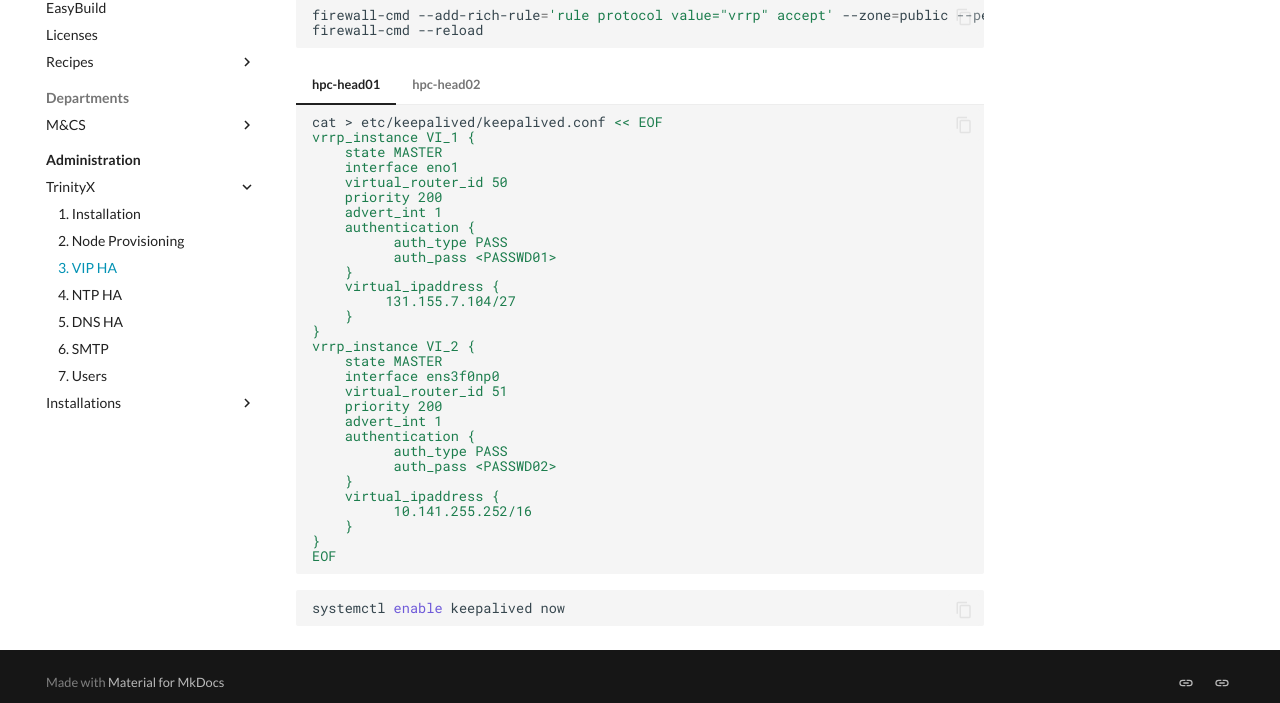
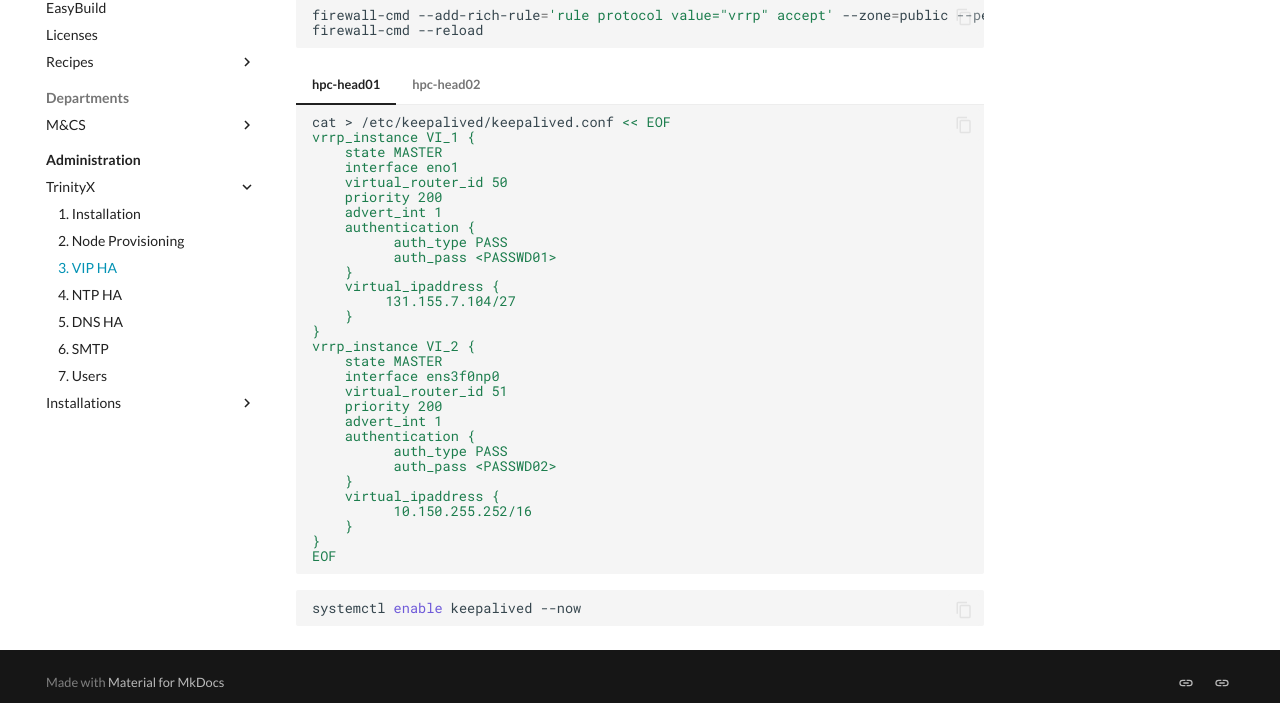
Before and after one commit to gferhpc/supercomputing.tue.nl, an MkDocs documentation site: the page built from pages/documentation/administration/trinityx/keepalived.md, in a window 1280 px wide and 1252 px high. Shown: the part 538-1241 px from the top of the window. Built offline with MkDocs 1.6.1 and Material for MkDocs 9.7.7, drawn with Linux system fonts in a browser that asks for light colours.

Commit message:
Update keepalived.md

````diff
--- a/pages/documentation/administration/trinityx/keepalived.md
+++ b/pages/documentation/administration/trinityx/keepalived.md
@@ -21,7 +21,7 @@ firewall-cmd --reload
 === "hpc-head01"
 
     ```shell
-    cat > etc/keepalived/keepalived.conf << EOF
+    cat > /etc/keepalived/keepalived.conf << EOF
     vrrp_instance VI_1 {
         state MASTER
         interface eno1
@@ -47,7 +47,7 @@ firewall-cmd --reload
               auth_pass <PASSWD02>
         }
         virtual_ipaddress {
-              10.141.255.252/16
+              10.150.255.252/16
         }
     }
     EOF
@@ -56,7 +56,7 @@ firewall-cmd --reload
 === "hpc-head02"
 
     ```shell
-    cat > etc/keepalived/keepalived.conf << EOF
+    cat > /etc/keepalived/keepalived.conf << EOF
     vrrp_instance VI_1 {
         state BACKUP
         interface eno1
@@ -82,11 +82,11 @@ firewall-cmd --reload
               auth_pass <PASSWD02>
         }
         virtual_ipaddress {
-              10.141.255.252/16
+              10.150.255.252/16
         }
     }
     EOF
     ```
 ```shell
-systemctl enable keepalived now
+systemctl enable keepalived --now
 ```
````
